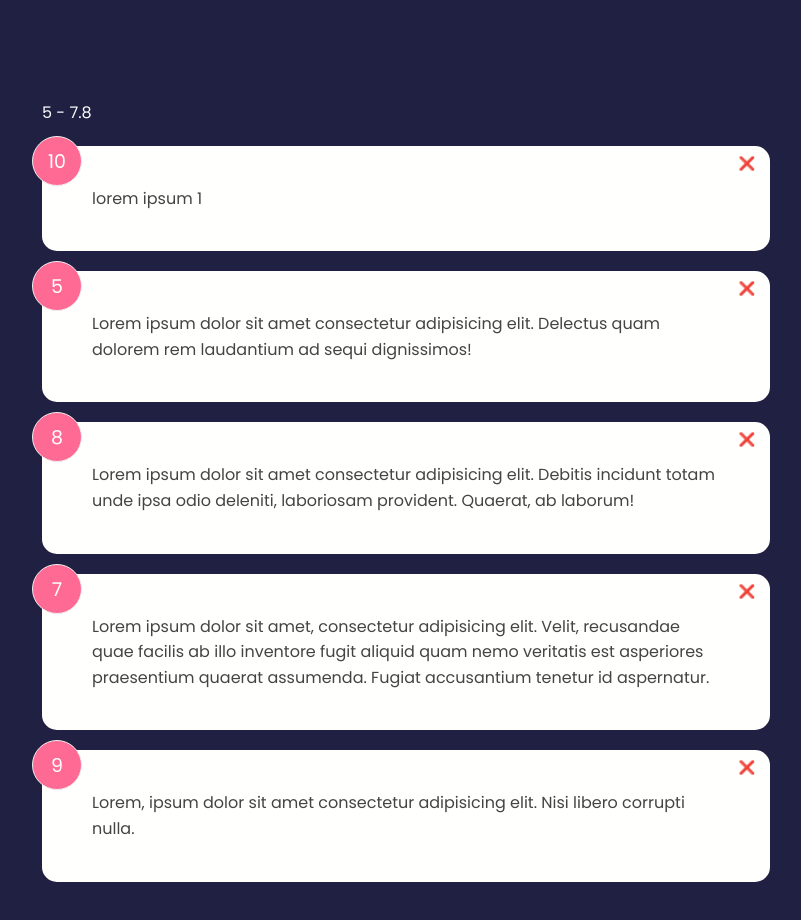
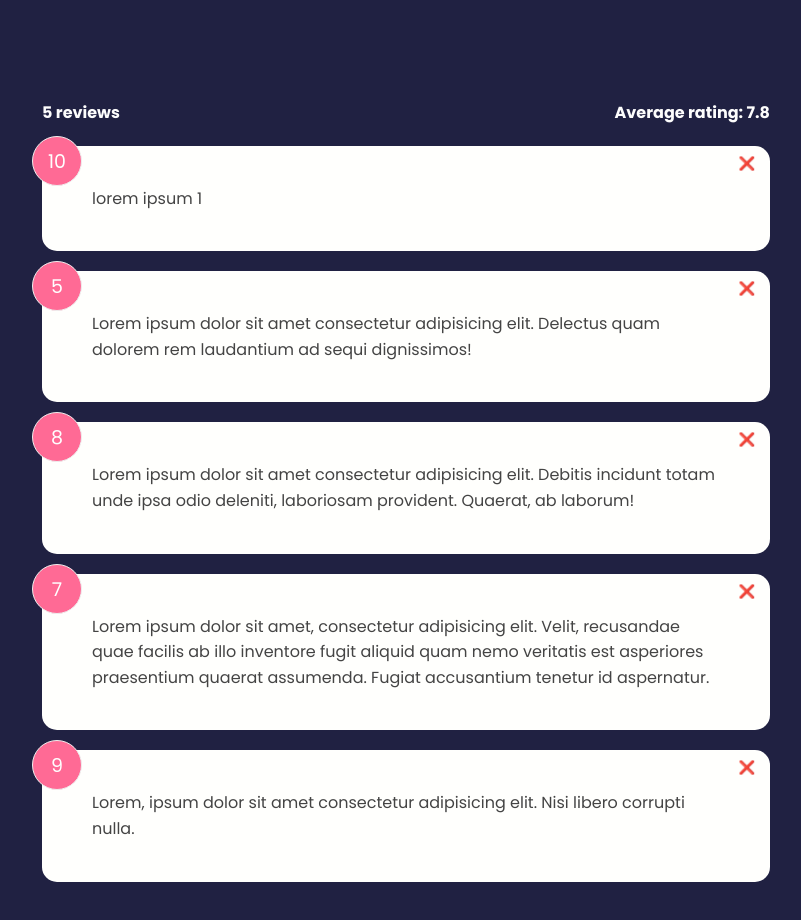
Before and after one commit to hoangdesu/svelte-feedback-app, a Svelte app: page / in a window 1280 px wide. Shown: the top 920 px of the page, without its empty margins (234-1035 px from the left). Built offline with nearby package versions, Linux system fonts and the light colour scheme.

Commit message:
feedback stats component

```diff
--- a/src/App.svelte
+++ b/src/App.svelte
@@ -2,6 +2,7 @@
 
   // import MessingAround from "./lib/MessingAround.svelte";
   import FeedbackList from './components/FeedbackList.svelte';
+  import FeedbackStats from './components/UI/FeedbackStats.svelte';
   import './style.css';
 
   let feedback = [
@@ -33,10 +34,6 @@
 
   ]
 
-  // using reactive value, to react to the change of list length
-  $: totalFeedback = feedback.length;
-  $: average = feedback.reduce((avg, fb) => (avg + fb.rating), 0) / totalFeedback;
-
   const onDeleteFeedbackHandler = (e) => {
     // get a param "event" object (e)
     // can access data from this event object from property "detail" => e.detail (= itemId passed from FeedbackItem)
@@ -48,11 +45,10 @@
 </script>
 
 
-
   <!-- <MessingAround /> -->
 
 <main class="container">
-  {totalFeedback} - {average}
+  <FeedbackStats {feedback} />
   <FeedbackList {feedback} on:delete-feedback={onDeleteFeedbackHandler} />
 </main>
 
--- /dev/null
+++ b/src/components/UI/FeedbackStats.svelte
@@ -0,0 +1,21 @@
+<script>
+    export let feedback;
+
+  // using reactive value, to react to the change of list length
+  $: totalFeedback = feedback.length;
+  $: average = feedback.reduce((avg, fb) => (avg + fb.rating), 0) / totalFeedback;
+
+</script>
+
+<div class="feedback-stats">
+    <h4>{totalFeedback} reviews</h4>
+    <h4>Average rating: {average}</h4>
+</div>
+
+<style>
+    .feedback-stats {
+        display: flex;
+        justify-content: space-between;
+        align-items: center;
+    }
+</style>
```
